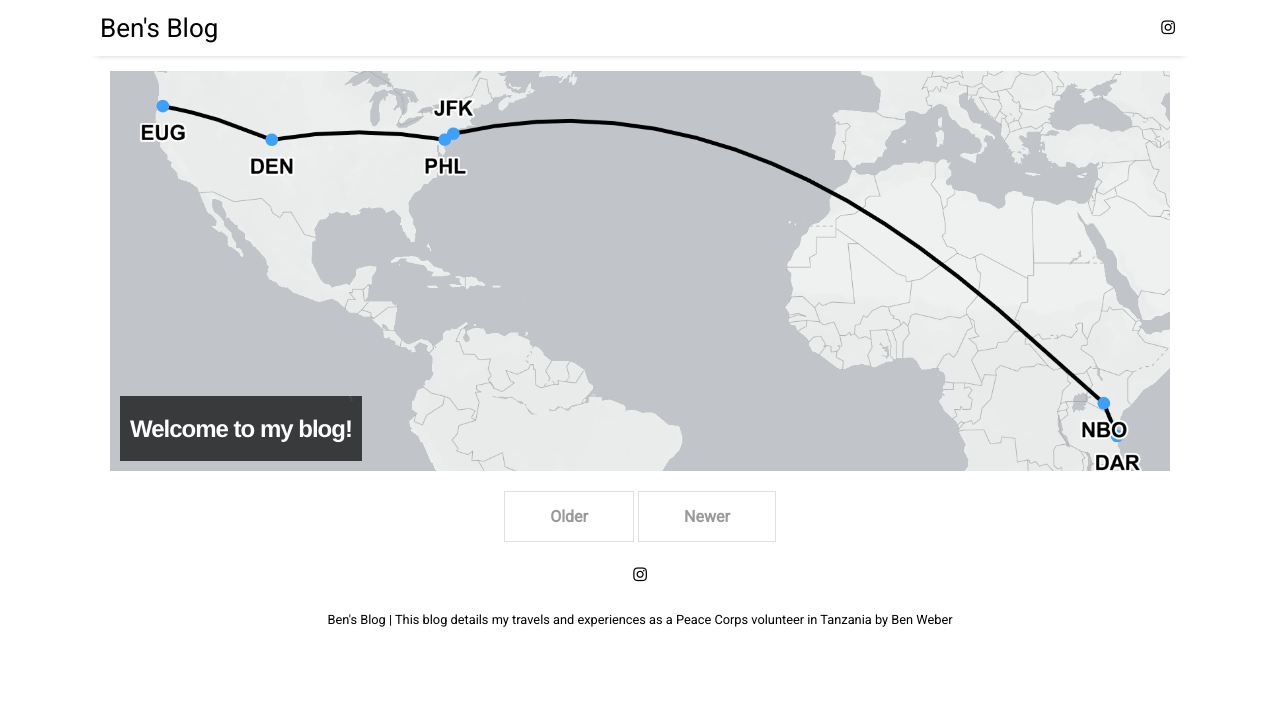
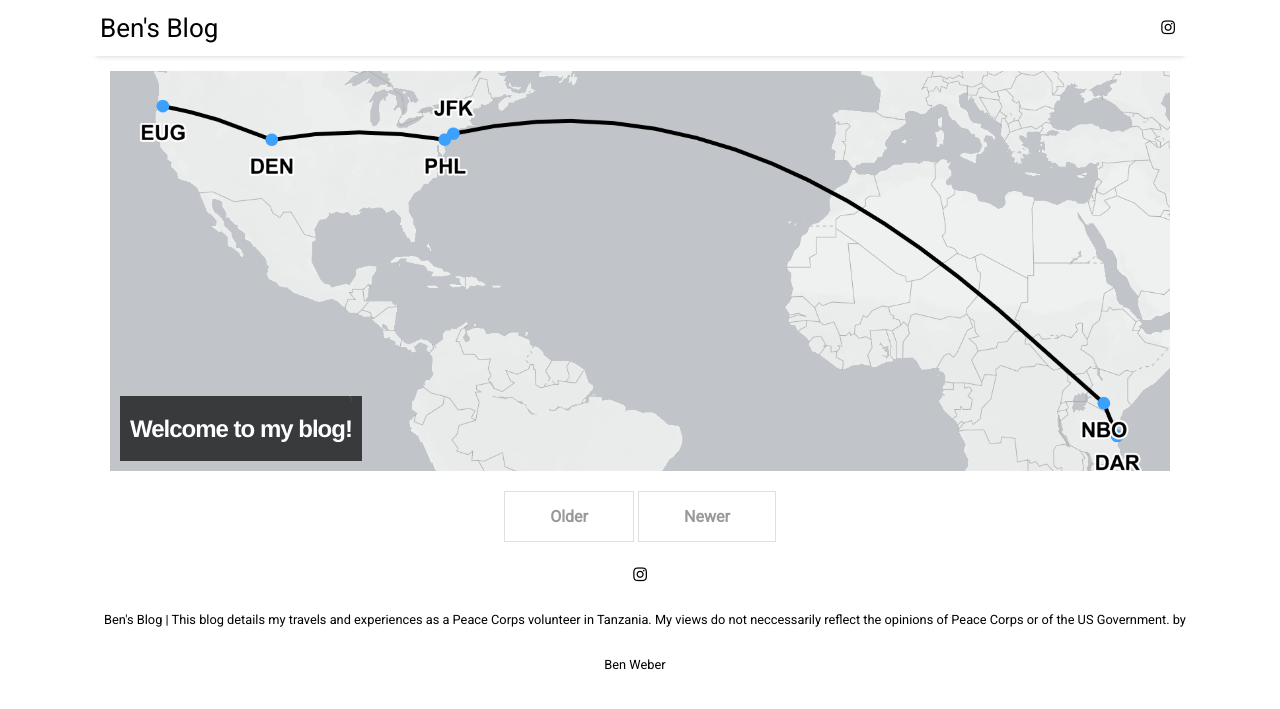
Before and after one commit to n1nbendo/n1nbendo.github.io, a Jekyll site: the page built from index.html, in a window 1280 px wide. Shown: the top 709 px of the page. Built offline with Jekyll 4.4.1, drawn with Linux system fonts in a browser that asks for light colours; nearby versions of some CDN libraries; the list of posts is cut into pages by our own code.

Commit message:
Changes to be committed: modified:   _config.yml

```diff
--- a/_config.yml
+++ b/_config.yml
@@ -11,7 +11,7 @@ plugins:             [jekyll-paginate, jekyll-sitemap, jekyll-feed, jekyll-seo-t
 
 # Customise atom feed settings (this is where Jekyll-Feed gets configuration information)
 title:		           "Ben's Blog"
-description:	       "This blog details my travels and experiences as a Peace Corps volunteer in Tanzania"
+description:	       "This blog details my travels and experiences as a Peace Corps volunteer in Tanzania. My views do not neccessarily reflect the opinions of Peace Corps or of the US Government."
 author:              "Ben Weber"
 
 # RSS 2.0 can be used instead of Atom by uncommenting following two lines
```
